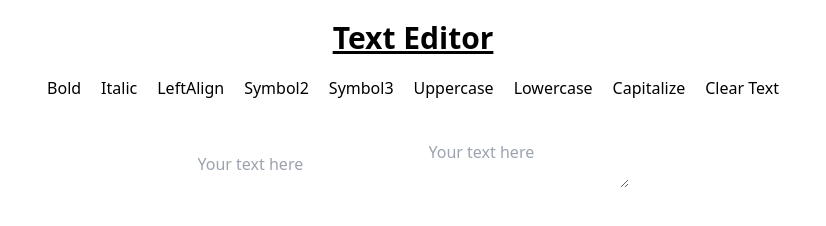
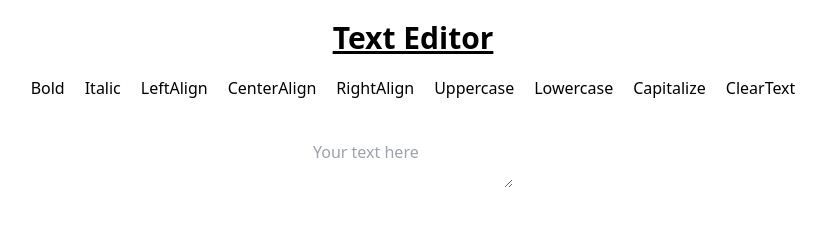
Before and after one commit to Awfulot/texteditor, a plain HTML site: page index.html in a window 1280 px wide. Shown: the whole page, without its empty margins (227-1053 px from the left). Drawn offline with nearby package versions, Linux system fonts and the light colour scheme.

Commit message:
Added functionality to all buttons, removed extra input

```diff
--- a/index.html
+++ b/index.html
@@ -19,16 +19,16 @@
     <input type="button" value="Bold" onclick="makeBold()">
     <input type="button" value="Italic" onclick="makeItalic()">
     <input type="button" value="LeftAlign" onclick="leftAlign()">
-    <button>Symbol2</button>
-    <button>Symbol3</button>
-    <button>Uppercase</button>
-    <button>Lowercase</button>
-    <button>Capitalize</button>
-    <button>Clear Text</button>
+    <input type="button" value="CenterAlign" onclick="centerAlign()">
+    <input type="button" value="RightAlign" onclick="rightAlign()">
+    <input type="button" value="Uppercase" onclick="upperCase()">
+    <input type="button" value="Lowercase" onclick="lowerCase()">
+    <input type="button" value="Capitalize" onclick="capitalize()">
+    <input type="button" value="ClearText" onclick="clearText()">
   </div>
 
   <div class="flex justify-center p-10">
-    <input type="text" placeholder="Your text here" id="userText">
+
     <textarea id="userText" placeholder="Your text here"></textarea>
 
 
--- a/txtfuncs.js
+++ b/txtfuncs.js
@@ -1,35 +1,38 @@
 //test
 
 function makeBold(){
-    document.getElementById("userText").style.fontWeight = "bold";
+    document.getElementById("userText").style.fontWeight="bold";
 }
 
 function makeItalic(){
-    document.getElementById("userText").style.fontStyle = "italic";
+    document.getElementById("userText").style.fontStyle="italic";
 }
 
 function leftAlign(){
-    document.getElementById("userText").style.text.leftAlign;
+    document.getElementById("userText").style.textAlign="left";
 }
 
 function rightAlign(){
-    document.getElementById("userText").innerHTML.text.Italics();
+    document.getElementById("userText").style.textAlign="right";
 }
 
 
 function centerAlign(){
-    document.getElementById("userText").innerHTML.text.Italics();
+    document.getElementById("userText").style.textAlign="center";
 
 }
 
 
 function upperCase(){
-    document.getElementById("userText").innerHTML.text.Italics();
+    document.getElementById("userText").style.textTransform = "uppercase";
 }
 
 function lowerCase(){
-    document.getElementById("userText").innerHTML.text.Italics();
+    document.getElementById("userText").style.textTransform = "lowercase";
+}
+function capitalize(){
+    document.getElementById("userText").style.textTransform = "capitalize";
 }
 function clearText(){
-    document.getElementById("userText").innerHTML.text.Italics();
+    document.getElementById("userText").style.textDecoration.none;
 }
```
